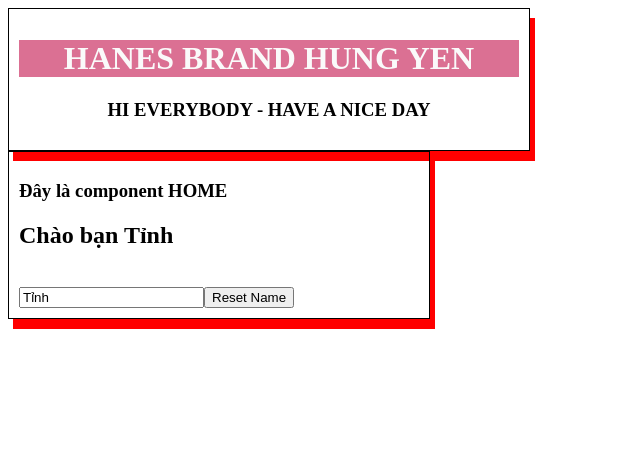
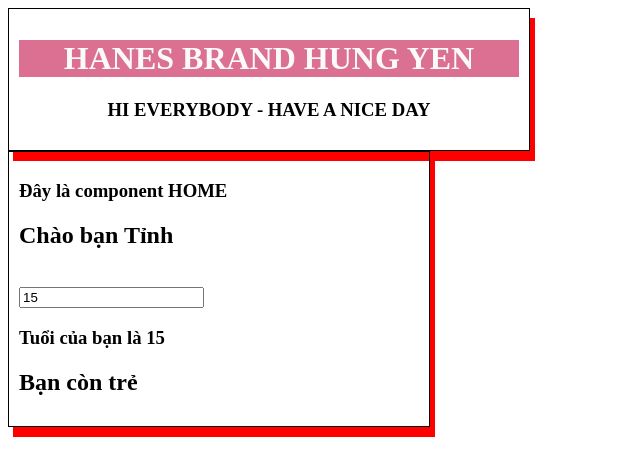
Before and after one commit to NVTinh98/Angular12, an Angular app: page / in a window 1280 px wide. Shown: the top 476 px of the page, without its empty margins (0-640 px from the left). Built offline with nearby package versions, Linux system fonts and the light colour scheme.

Commit message:
ngTemplate

```diff
--- a/src/app/home/home.component.html
+++ b/src/app/home/home.component.html
@@ -2,6 +2,14 @@
     <h3>Đây là component HOME</h3>
     <h2>Chào bạn {{ name }}</h2>
     <br/>
-    <input type="text" [(ngModel)]="name" />
-    <button (click)="resetName()"> Reset Name </button>
+    <input type="text" [(ngModel)]="age" />
+    <h3>Tuổi của bạn là {{ age }}</h3>
+    <!-- <h2 *ngIf="age <= 20"> Bạn còn trẻ</h2>
+    <h2 *ngIf="age > 20"> Bạn già rồi</h2> -->
+
+    <div *ngIf="age <= 18; then tre;else gia"></div>
+        <ng-template #tre> <h2>Bạn còn trẻ </h2> </ng-template>
+        <ng-template #gia> <h2>Bạn già rồi </h2> </ng-template>
+
+
 </div>
```
